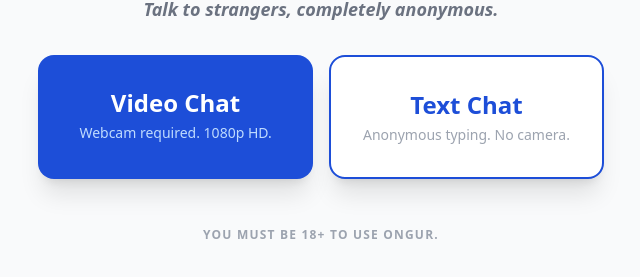
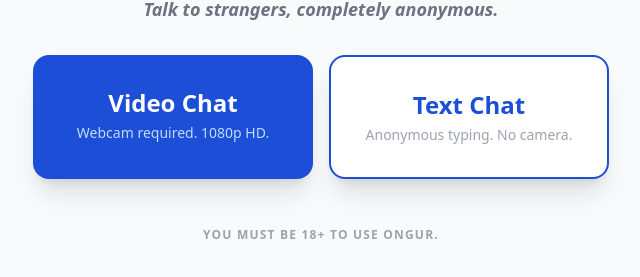
Before and after one commit to lanzyver18/ongur, a website: page index.html in a window 1280 px wide. Shown: the part 315-592 px from the top of the page, without its empty margins (319-959 px from the left). Drawn offline with nearby package versions, Linux system fonts and the light colour scheme.

Commit message:
Update index.html

```diff
--- a/index.html
+++ b/index.html
@@ -8,16 +8,17 @@
 </head>
 <body class="bg-gray-50 h-screen flex flex-col justify-center items-center p-6 text-center">
 
-    <div class="max-w-xl">
+    <div class="max-w-xl w-full">
         <h1 class="text-6xl font-extrabold text-blue-700 tracking-tighter uppercase mb-2">Ongur</h1>
-        <p class="text-gray-500 font-bold text-lg mb-8 italic italic">Talk to strangers, completely anonymous.</p>
+        <p class="text-gray-500 font-bold text-lg mb-8 italic">Talk to strangers, completely anonymous.</p>
 
         <div class="grid grid-cols-1 md:grid-cols-2 gap-4">
-            <a href="/video" class="bg-blue-700 text-white p-8 rounded-2xl shadow-xl hover:bg-blue-800 transition-all hover:scale-105">
+            <a href="/video/" class="bg-blue-700 text-white p-8 rounded-2xl shadow-xl hover:bg-blue-800 transition-all active:scale-95 block">
                 <h2 class="text-2xl font-bold mb-1">Video Chat</h2>
                 <p class="text-blue-200 text-sm">Webcam required. 1080p HD.</p>
             </a>
-            <a href="/text" class="bg-white border-2 border-blue-700 text-blue-700 p-8 rounded-2xl shadow-xl hover:bg-gray-50 transition-all hover:scale-105">
+
+            <a href="/text/" class="bg-white border-2 border-blue-700 text-blue-700 p-8 rounded-2xl shadow-xl hover:bg-gray-50 transition-all active:scale-95 block">
                 <h2 class="text-2xl font-bold mb-1">Text Chat</h2>
                 <p class="text-gray-400 text-sm">Anonymous typing. No camera.</p>
             </a>
```
